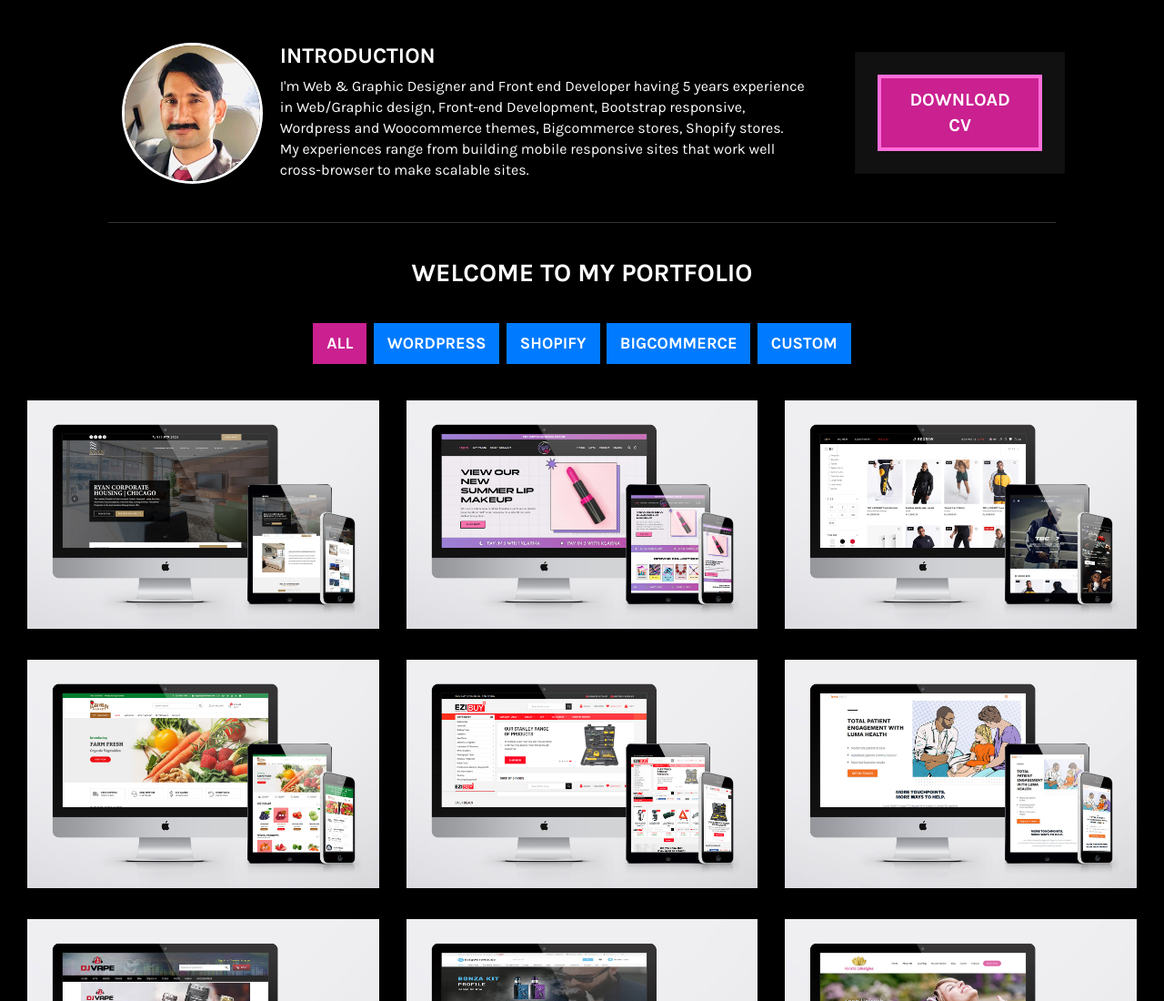
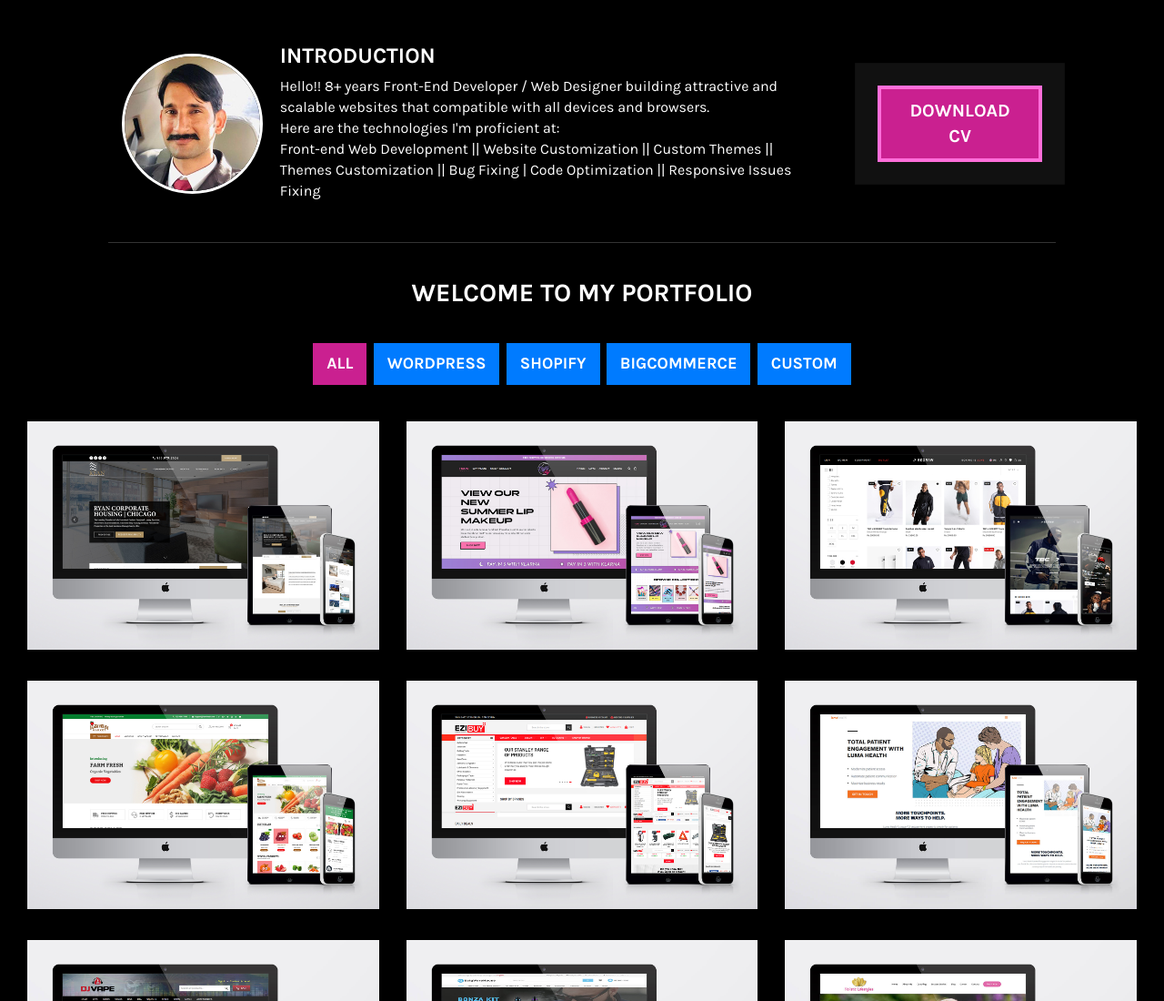
Before and after one commit to imran-portfolio/imran-portfolio.github.io, a plain HTML site: page index.html in a window 1280 px wide. Shown: the top 1100 px of the page at 91% size. Drawn offline with Linux system fonts and the light colour scheme.

Commit message:
Update index.html

```diff
--- a/index.html
+++ b/index.html
@@ -24,7 +24,10 @@
   	<div class="col-md-7 col-xs-12">
     	<div class="introTXT">
     	<h3>Introduction</h3>
-        <p>I'm Web & Graphic Designer and Front end Developer having 5 years experience in Web/Graphic design, Front-end Development, Bootstrap responsive, Wordpress and Woocommerce themes, Bigcommerce stores, Shopify stores. My experiences range from building mobile responsive sites that work well cross-browser to make scalable sites.</p>
+        <p>Hello!! 8+ years Front-End Developer / Web Designer building attractive and scalable websites that compatible with all devices and browsers.
+<br>Here are the technologies I'm proficient at:
+<br>
+Front-end Web Development || Website Customization || Custom Themes || Themes Customization || Bug Fixing | Code Optimization || Responsive Issues Fixing</p>
         </div>
 
     </div>
```
